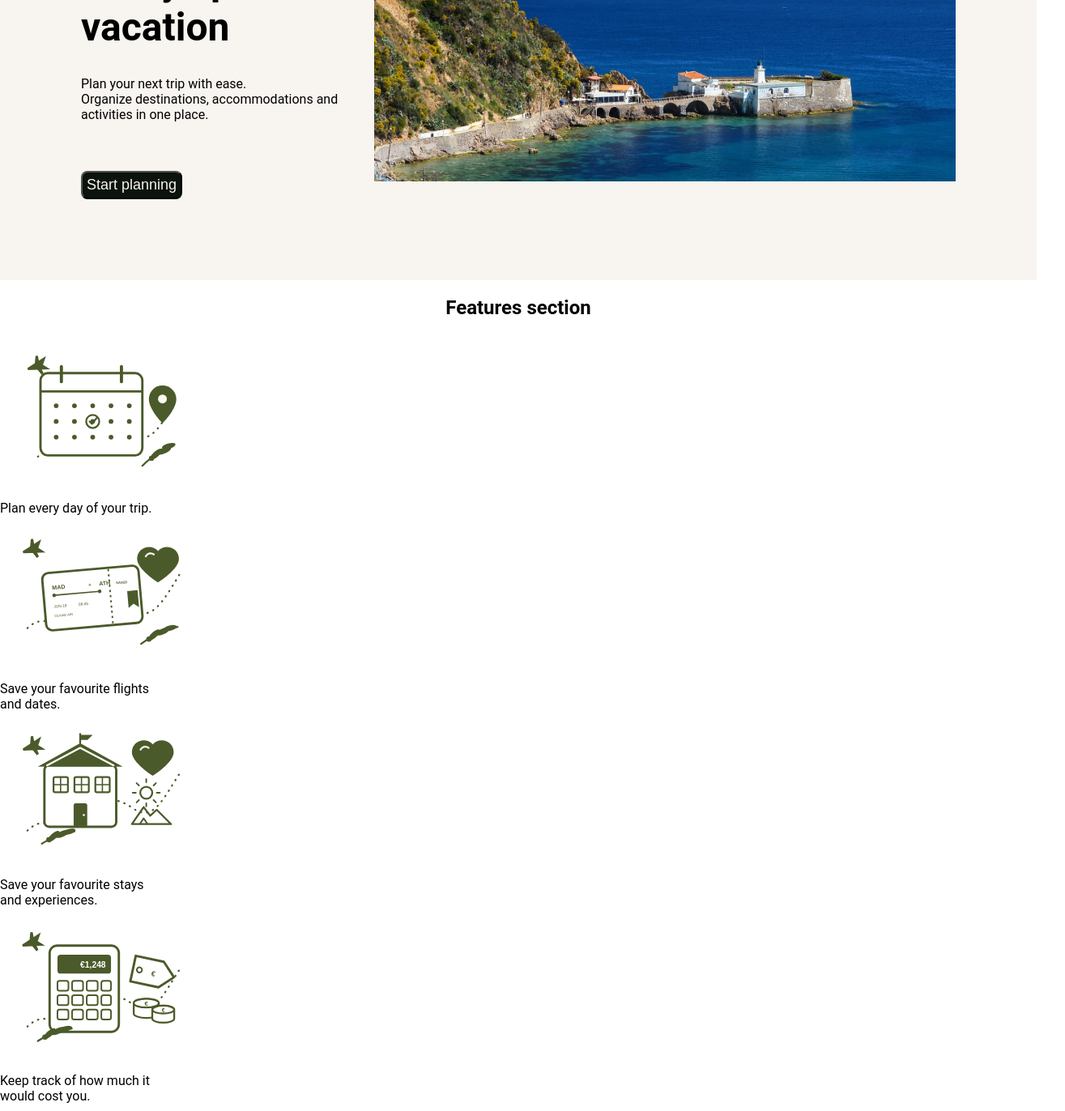
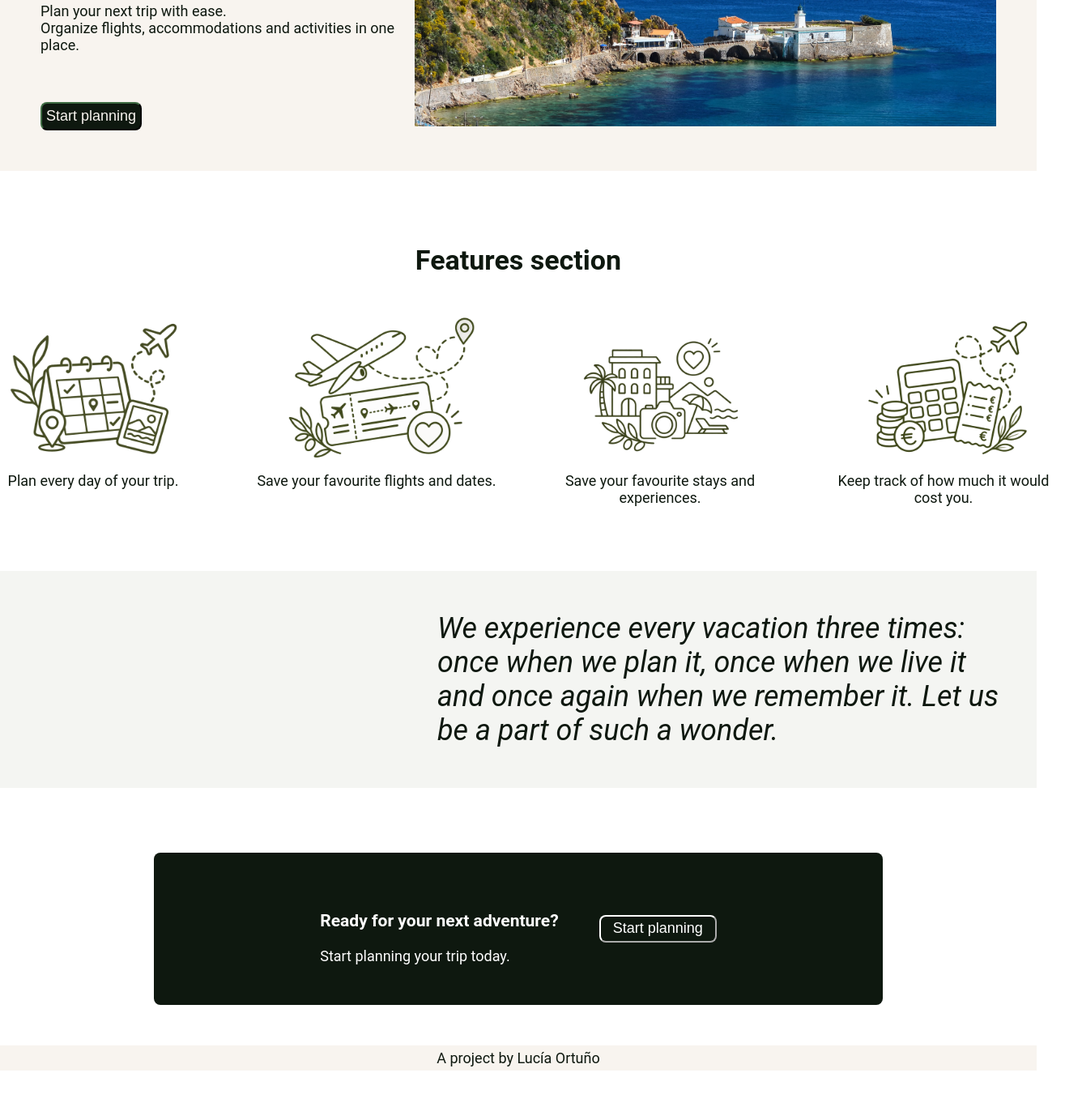
Before and after one commit to l-ortuno/olivae-travel, a plain HTML site: page index.html in a window 1280 px wide. Shown: the part 448-1820 px from the top of the page at 81% size, 1315 px wide, since content can reach past the window. After the commit the page ends 1770 px from the top, so only its background shows below. Drawn offline with Linux system fonts and the light colour scheme.

Commit message:
Modify every picture except the seaview one.
The old ones where looking quite cheap and so upgraded them to better-looking but similar ones.

```diff
--- a/index.html
+++ b/index.html
@@ -7,52 +7,54 @@
     <link rel="stylesheet" href="style.css">
 </head>
 <body>
-    <div class="header">
-        <img src="./imgs/olivae-logo.svg" alt="webpage logo, and olive branch sorrounded by a plane" class="olivae-logo">
-        <ul>
-            <li><a href="#">Destinations</a></li>
-            <li><a href="#">How it works</a></li>
-            <li><a href="#">Start planning</a></li>
-            <li><a href="#">Login</a></li>
-        </ul>
+<header>
+    <img src="./imgs/olivae-logo.png" alt="Olivae logo with an olive branch and a plane" class="olivae-logo">
+    <ul>
+        <li><a href="#">How it works</a></li>
+        <li><a href="#">Flights</a></li>
+        <li><a href="#">Stays</a></li>
+        <li><a href="#">Create itinerary</a></li>
+        <li><a href="#">Login</a></li>
+    </ul>
+</header>
+<main>
+    <section id="hero">
+        <div class="hero-content"><h1>A little help for those who love to plan the perfect vacation.</h1>
+        <div class="text">Plan your next trip with ease.</div>
+        <div class="text">Organize flights, accommodations and activities in one place.</div>
+        <button class="button-hero">Start planning</button></div>
+        <img src="./imgs/hero-mediterranean.jpg" alt="photo of a mediterranean village in the sea" class="hero-mediterranean">
+        </section>
+    <h2>Features section</h2>
+    <div class="container">
+      <article class="feature">
+        <img src="./imgs/first-feature.png" alt="calendar" class="feature-logo">
+        <div class="text">Plan every day of your trip.</div>
+      </article>
+      <article class="feature">
+        <img src="./imgs/second-feature.png" alt="flight ticket" class="feature-logo">
+        <div class="text">Save your favourite flights and dates.</div>
+      </article>
+      <article class="feature">
+        <img src="./imgs/third-feature.png" alt="hotels and experiences" class="feature-logo">
+        <div class="text">Save your favourite stays and experiences.</div>
+      </article>
+      <article class="feature">
+        <img src="./imgs/fourth-feature.png" alt="calculator" class="feature-logo">
+        <div class="text">Keep track of how much it would cost you.</div>
+      </article>
     </div>
-<div class="main">
-    <div class="hero">
-        <div class="left"><h1>A little help for those who always plan the vacation</h1>
-        <div class="text">Plan your next trip with ease.</div>
-        <div class="text">Organize destinations, accommodations and activities in one place.</div>
-        <button>Start planning</button></div>
-        <img src="./imgs/hero-mediterranean.jpg" alt="photo of a mediterranean village in the sea" class="hero-mediterranean">
-    </div>
-    <div class="container"></div>
-        <h2>Features section</h2>
-      <div class="webpage">
-        <img src="./imgs/first-feature.svg" alt="calendar" class="Features">
-        <div class="text">Plan every day of your trip.</div>
-      </div>
-      <div class="webpage">
-        <img src="./imgs/second-feature.svg" alt="flight ticket" class="Features">
-        <div class="text">Save your favourite flights and dates.</div>
-      </div>
-      <div class="webpage">
-        <img src="./imgs/third-feature.svg" alt="hotels and experiences" class="Features">
-        <div class="text">Save your favourite stays and experiences.</div>
-      </div>
-      <div class="webpage">
-        <img src="./imgs/fourth-feature.svg" alt="calculator" class="Features">
-        <div class="text">Keep track of how much it would cost you.</div>
-      </div>
-    </div>
-    <class id="testimonial">
-        <h1><em>We experience every vacation three times, the first one comes when we plan it, the second one when we live it and the third but not least when we remember it. Let us be a part of such a wonder.</em></h1>
-    </class>
-    <class id="login">
-        <h3>Ready for your next adventure?</h3>
-        <div class="text">Start planing your trip today.</div>
-        <button>Start planning</button>
-    </class></div>
-    <class id="footer">
-        <div class="text">A webpage by Lucía Ortuño</div>
-    </class>
+    <section id="testimonial">
+        <blockquote><em>We experience every vacation three times: once when we plan it, once when we live it and once again when we remember it. Let us be a part of such a wonder.</em></blockquote>
+    </section>
+    <div class="login">
+        <div class="login-text"><h3>Ready for your next adventure?</h3>
+        <div class="text">Start planning your trip today.</div></div>
+        <button class="button-login">Start planning</button>
+    </section>
+</main>
+<footer>
+        <div class="text">A project by Lucía Ortuño</div>
+</footer>
 </body>
 </html>
--- a/style.css
+++ b/style.css
@@ -2,9 +2,12 @@ body {
   font-family: Roboto, Oxygen, Ubuntu, Cantarell, 'Open Sans', 'Helvetica Neue', sans-serif;
   margin: 0;
   min-height: 100vh;
+  color: rgb(14, 24, 15);
+  font-size: 18px;
 }
 
-.header{
+
+header{
     background-color: rgb(248, 244, 239);
     display: flex;
     justify-content: space-between;
@@ -33,20 +36,16 @@ li {
 a {
   text-decoration: none;
   font-size: 24px;
-  color: rgb(11, 19, 12);
+  color: rgb(14, 24, 15);
 }
 
-.hero{
+
+#hero{
     background-color: rgb(248, 244, 239);
     display: flex;
     justify-content: space-evenly;
     align-items: center;
-    padding: 100px;
-}
-
-.right{
-    display: flex;
-    flex-direction: column;
+    padding: 50px;
 }
 
 h1{
@@ -59,30 +58,90 @@ h1{
     width: auto;
 }
 
-button{
+.button-hero{
     margin-top: 60px;
     font-size: 18px;
     border-radius: 8px;
     color: rgb(248, 244, 239);
-    background-color: rgb(11, 19, 12);
+    background-color: rgb(14, 24, 15);
     padding: 5px;
+    border-color: rgb(14, 24, 15);
 }
+
 
 .container {
   display: flex;
   justify-content: center;
-  gap: 52px;
+  gap: 50px;
+  text-align: center;
 }
 
-.webpage {
-  max-width: 200px;
+.feature {
+  max-width: 300px;
 }
 
-.Features {
+.feature-logo {
     height: 200px;
     width: auto;
 }
 
 h2{
     text-align: center;
+    font-size: 34px;
+    padding: 10px;
+    margin-top: 80px;
 }
+
+
+#testimonial{
+  background-color: rgb(244, 245, 242);
+  font-size: 36px;
+  font-weight: 300px;
+  font-style: italic;
+  margin-top: 80px;
+}
+
+blockquote{
+  max-width: 1200px;
+  padding-left: 500px;
+  padding-bottom: 50px;
+  padding-top: 50px;
+}
+
+
+.login{
+  display: flex;
+  background-color: rgb(14, 24, 15);
+  color: white;
+  max-width: 800px;
+  justify-content: center;
+  align-items: center;
+  border-radius: 8px;
+  padding: 50px;
+  gap: 50px;
+  margin: 0 auto;
+  margin-top: 80px;
+}
+
+.button-login{
+  background-color: rgb(14, 24, 15);
+  color: white;
+  border-color: white;
+  border-radius: 8px;
+  height: 30px;
+  padding: 15px;
+  font-size: 18px;
+  display: flex;
+  justify-content: center;
+  align-items: center;
+}
+
+footer{
+  background-color: rgb(248, 244, 239);
+  padding-left: 100px;
+  padding-right: 100px;
+  color: rgb(14, 24, 15);
+  text-align: center;
+  margin-top: 50px;
+  padding: 5px;
+}
```
Also changed, not shown: imgs/first-feature.png (added), imgs/first-feature.svg (deleted), imgs/fourth-feature.png (added), imgs/fourth-feature.svg (deleted), imgs/olivae-logo.png (added), imgs/olivae-logo.svg (deleted), imgs/second-feature.png (added), imgs/second-feature.svg (deleted), imgs/third-feature.png (added), imgs/third-feature.svg (deleted).
